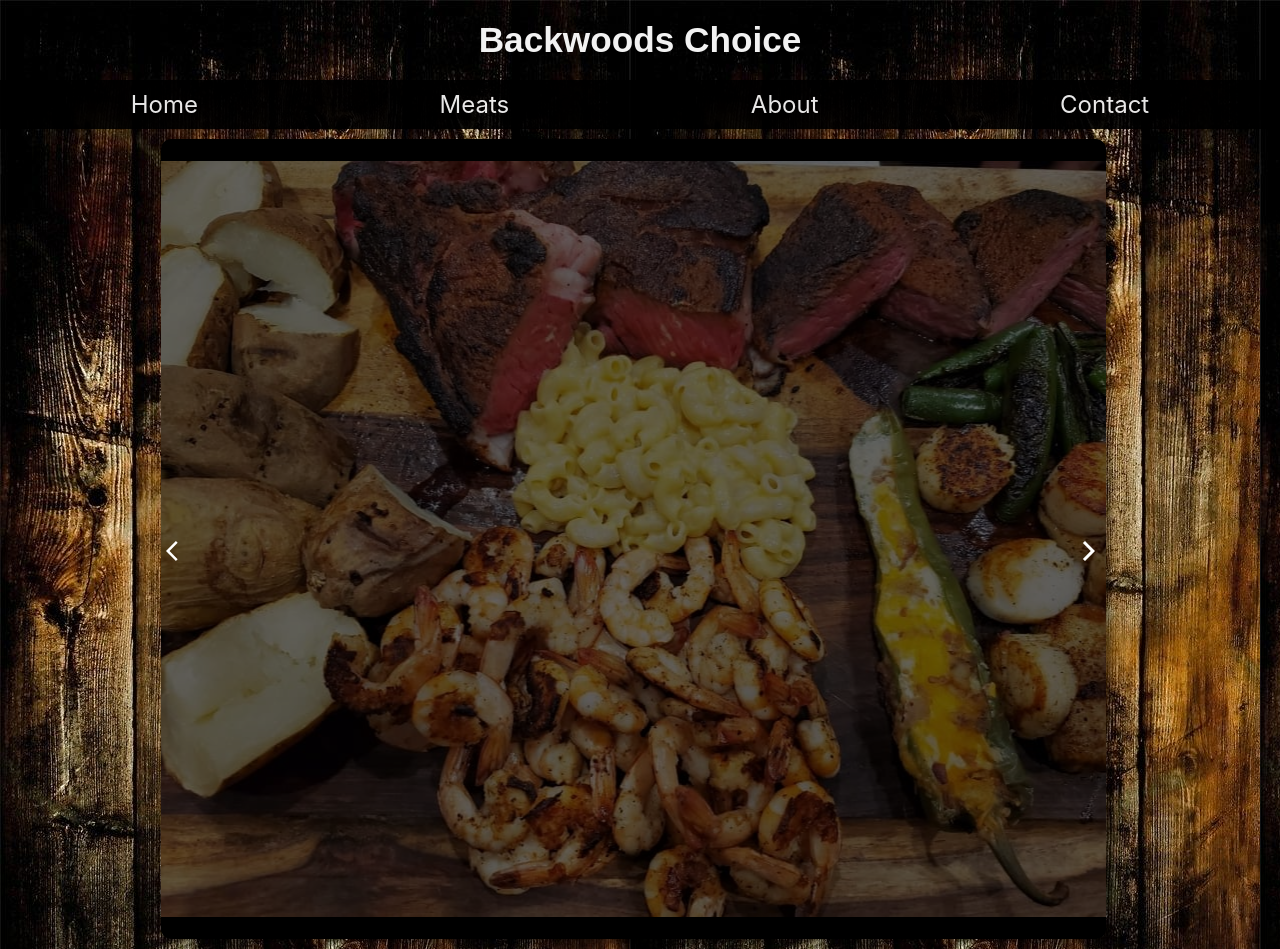
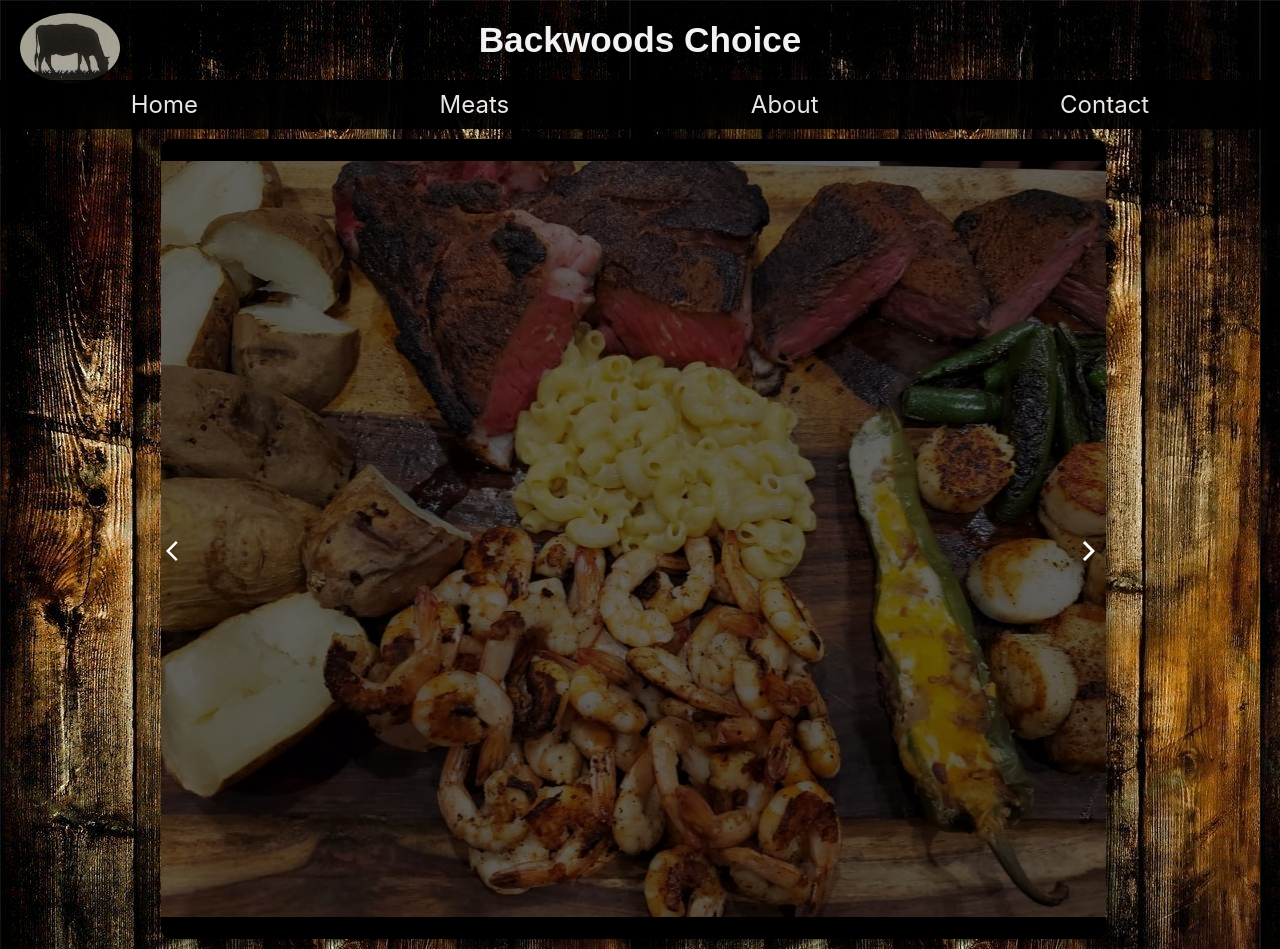
Before and after one commit to dballowe7912/backwoods-choice, a React (Create React App) app: page / in a window 1280 px wide. Built offline with nearby package versions, Linux system fonts and the light colour scheme; a web font is replaced by a local one.

Commit message:
Added logo and adjusted css for menu container component

```diff
--- a/src/Header/Header.css
+++ b/src/Header/Header.css
@@ -1,3 +1,7 @@
+.header-container {
+    display: absolute;
+}
+
 .header {
     background-size: cover;
     height: 20%;
@@ -11,6 +15,16 @@
     padding: 20px;
 }
 
+.logo img {
+    height: 70px;
+    width: 100px;
+    position: absolute;
+    top: 13px;
+    left: 20px;
+    border-radius: 50%;
+    border: inset 3px solid black;
+}
+
 @media only screen
   and (min-device-width: 320px)
   and (max-device-width: 688px)
@@ -20,4 +34,8 @@
     .header {
         font-size: 0.9em;
     }
+
+    .logo {
+        visibility: hidden;
+    }
 }
--- a/src/Header/Header.js
+++ b/src/Header/Header.js
@@ -1,11 +1,18 @@
 import React, { Component } from 'react';
+import logo from '../assets/logo.PNG';
+
 import './Header.css'
 
 class Header extends Component {
     render() {
         return (
-            <div className='header'>
-                <h1>Backwoods Choice</h1>
+            <div className='header-container'>
+                    <div className='logo'>
+                        <img src={logo}/>
+                    </div>
+                <div className='header'>
+                    <h1>Backwoods Choice</h1>
+                </div>
             </div>
         )
     }
--- a/src/MenuContainer/MenuContainer.css
+++ b/src/MenuContainer/MenuContainer.css
@@ -9,11 +9,12 @@
   background-color: black;
   line-height: 2em;
   opacity: 0.8;
+  margin: 20px;
+  border-radius: 10px;
 }
 
 .menu-container h3 {
   text-align: center;
-  padding-bottom: 20px;
   color: white;
   background-color: transparent;
   opacity: 0.8;
@@ -25,11 +26,12 @@
 
 table {
   width: 100%;
+  border: 1px solid white;
+  border-radius: 10px 10px 0 0;
 }
 
-.table-head {
+.table-head .name, .table-head .quantity, .table-head .weight {
   border-bottom: 1px solid white;
-  width: 100%;
 }
 
 .name {
@@ -40,12 +42,10 @@ table {
 .quantity {
   text-align: center;
   width: 20%;
-  /* border: 1px solid white; */
 }
 
 .weight {
   text-align: center;
-  /* border: 1px solid white; */
   width: 20%;
 }
 
@@ -53,6 +53,7 @@ table {
   width: 100%;
   align-items: center;
   border: 1px solid white;
+  border-radius: 0 0 10px 10px;
 }
 
 .price {
--- a/src/MenuContainer/MenuContainer.js
+++ b/src/MenuContainer/MenuContainer.js
@@ -8,14 +8,14 @@ import './MenuContainer.css';
 class MenuContainer extends Component {
     render() {
         return (
-            <div className='menu-container'>
+        <div>
             <Header/>
             <Navbar/>
+            <div className='menu-container'>
                 <h3>{this.props.title}</h3>
-                <hr/>
                 <div className='menu-content'>
                     <table>
-                        <thead>
+                        <thead className='thead-tr'>
                             <tr className='table-head'>
                                 <th className='name'>Portion</th>
                                 <th className='quantity'>Qty</th>
@@ -33,8 +33,9 @@ class MenuContainer extends Component {
                         </tbody>
                     </table>
                         <div className='table-footer'>
-                            <div className='price'>
-                                <h4>${this.props.price.toFixed(2)}</h4>
+                            <div className='price-container'>
+                                <h4 className='total-title'>Your Price:</h4>
+                                <h4 className='price'>${this.props.price.toFixed(2)}</h4>
                             </div>
                         </div>
                 </div>
@@ -59,6 +60,7 @@ class MenuContainer extends Component {
                         />
                 </div>
             </div>
+        </div>
         )
     }
 }
```
Also changed, not shown: src/assets/logo.PNG (added). Lines whose indentation alone changed are shown as unchanged.
